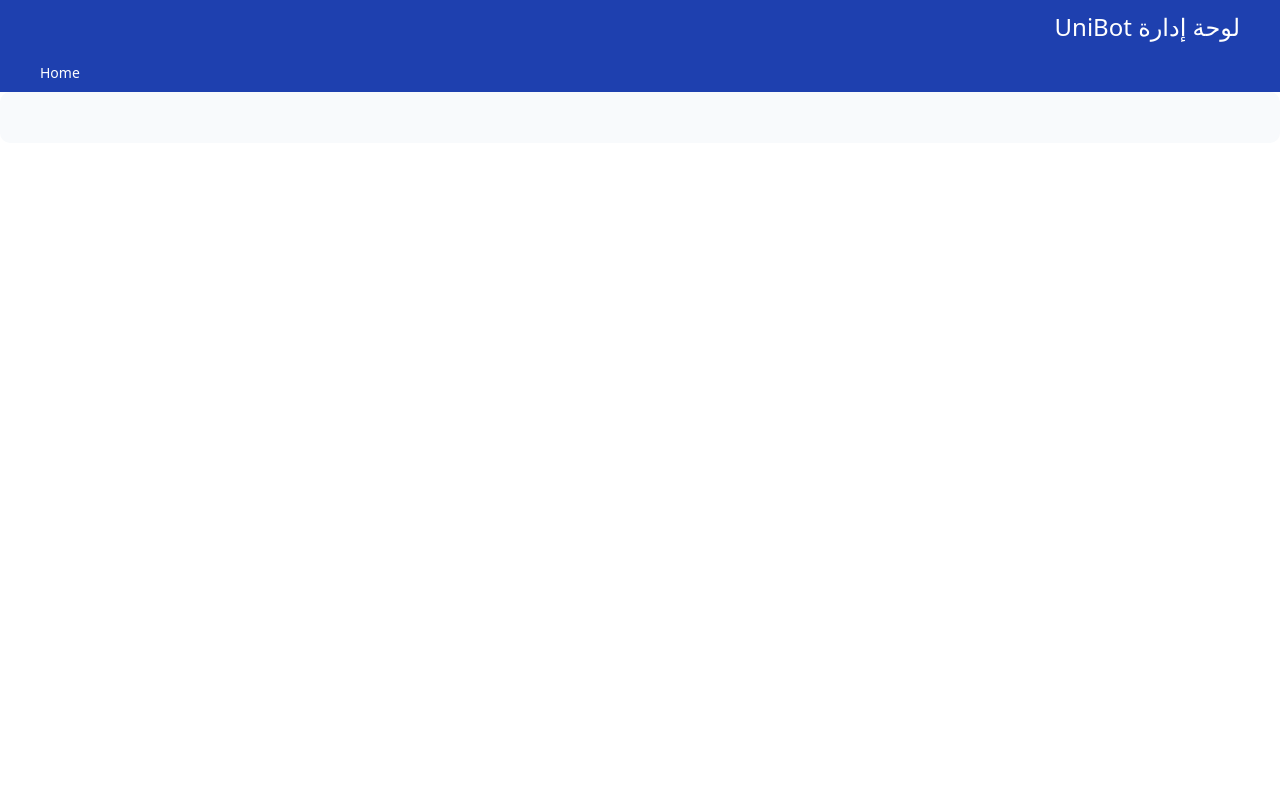
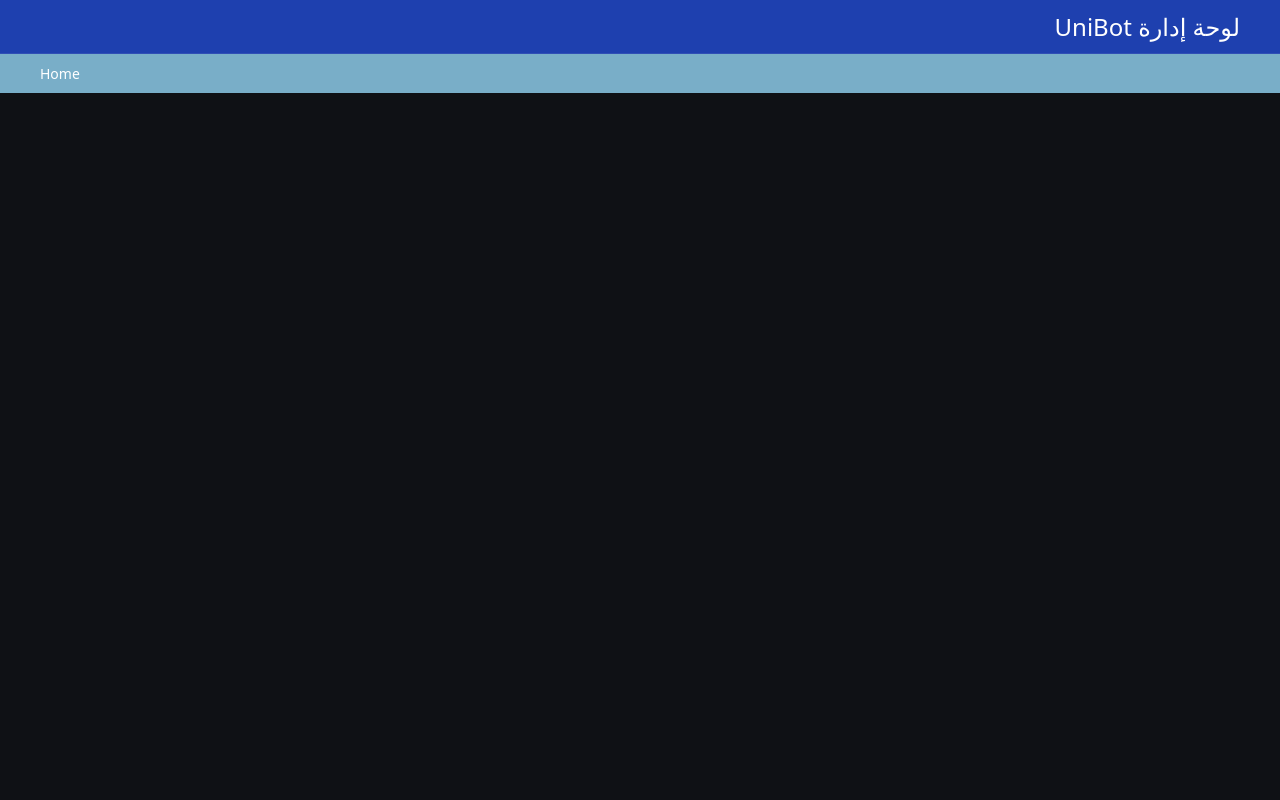
Before and after one commit to M0simi/portfolio, a Django app: template unibot_project/templates/admin/base_site.html in a window 1280 px wide. Run offline with Django 4.2, Linux system fonts and the light colour scheme; the template is opened without the code that fills it, so the values that code supplies are empty.

Commit message:
Update custom.css

```diff
--- a/unibot_project/core/static/unibot_admin/custom.css
+++ b/unibot_project/core/static/unibot_admin/custom.css
@@ -1,31 +1,95 @@
-:root {
-  --primary: #1e40af;
-  --bg: #f8fafc;
+:root{
+  --uni-primary:#1e40af;    /* الأزرق */
+  --uni-primary-600:#16348c;
+  --uni-bg:#0f1115;         /* خلفية داكنة أنيقة */
+  --uni-panel:#151923;
+  --uni-border:#2a2f3a;
+  --uni-text:#e6e9f0;
+  --uni-muted:#9aa3b2;
+  --uni-accent:#22c55e;     /* أخضر للتوكيد */
 }
 
-html, body {
-  direction: rtl;
-  font-family: "Cairo", system-ui, -apple-system, Segoe UI, Roboto, Arial, sans-serif;
+html,body{
+  direction:rtl;
+  font-family:"Cairo", system-ui, -apple-system, Segoe UI, Roboto, Arial, sans-serif;
+  color:var(--uni-text);
+  background:var(--uni-bg);
 }
 
-#header {
-  background: var(--primary);
+/* الهيدر */
+#header{
+  background:var(--uni-primary);
+  border-bottom:1px solid rgba(255,255,255,.08);
 }
-#header a, #site-name a {
-  color: #fff !important;
-  text-decoration: none;
+#header #site-name a{ color:#fff !important; text-decoration:none; }
+.uni-brand{ display:flex; align-items:center; gap:.6rem; }
+.uni-logo{ height:22px; width:auto; filter:drop-shadow(0 1px 0 rgba(0,0,0,.2)); }
+
+/* الحاويات */
+#content{ background:transparent; }
+.dashboard .module,
+.module{
+  background:var(--uni-panel);
+  border:1px solid var(--uni-border);
+  border-radius:12px;
+  box-shadow:0 4px 20px rgba(0,0,0,.15);
+}
+.module h2, .module caption{
+  color:#fff;
+  background:transparent;
+  border-bottom:1px solid var(--uni-border);
+  padding:12px 14px;
 }
 
-#content {
-  background: var(--bg);
-  padding: 16px;
-  border-radius: 10px;
+/* الروابط/الأزرار */
+a{ color:#8ab4ff; }
+.object-tools a, .submit-row input, .button, .btn{
+  background:var(--uni-primary);
+  border:0;
+  color:#fff;
+  padding:8px 12px;
+  border-radius:10px;
+  cursor:pointer;
+}
+.object-tools a:hover, .submit-row input:hover, .button:hover, .btn:hover{
+  background:var(--uni-primary-600);
 }
 
-.module h2, .module caption {
-  color: var(--primary);
+/* الجداول */
+#changelist-form table,
+.change-list table,
+.inline-group table{
+  border-color:var(--uni-border);
+}
+tr{ background:transparent !important; }
+tr:nth-child(even){ background:rgba(255,255,255,.02) !important; }
+th, td{
+  color:var(--uni-text);
+  border-color:var(--uni-border) !important;
 }
 
-.breadcrumbs {
-  direction: rtl;
+/* الفلاتر الجانبية */
+#changelist-filter{ background:var(--uni-panel); border-color:var(--uni-border); }
+#changelist-filter h2{ color:#fff; }
+
+/* حقل البحث */
+#changelist-search input[type="text"]{
+  background:#0c0f14; border:1px solid var(--uni-border); color:#fff;
 }
+
+/* تنسيقات صغيرة */
+.breadcrumbs{ direction:rtl; border-bottom:1px solid var(--uni-border); }
+.help, .quiet, .small{ color:var(--uni-muted) !important; }
+.errornote, .errorlist li{ background:#ef4444; color:#fff; }
+
+/* فورم التعديل */
+fieldset{ border:1px solid var(--uni-border); border-radius:12px; }
+.submit-row{ background:transparent; border-top:1px solid var(--uni-border); }
+
+/* روابط الإضافة/التعديل الخضراء في الداشبورد */
+.dashboard .module .addlink, .dashboard .module .changelink{
+  color:var(--uni-accent) !important;
+}
+
+/* تحسينات لمسافات الـ RTL */
+#content-main, #content-related{ float:none; }
```
